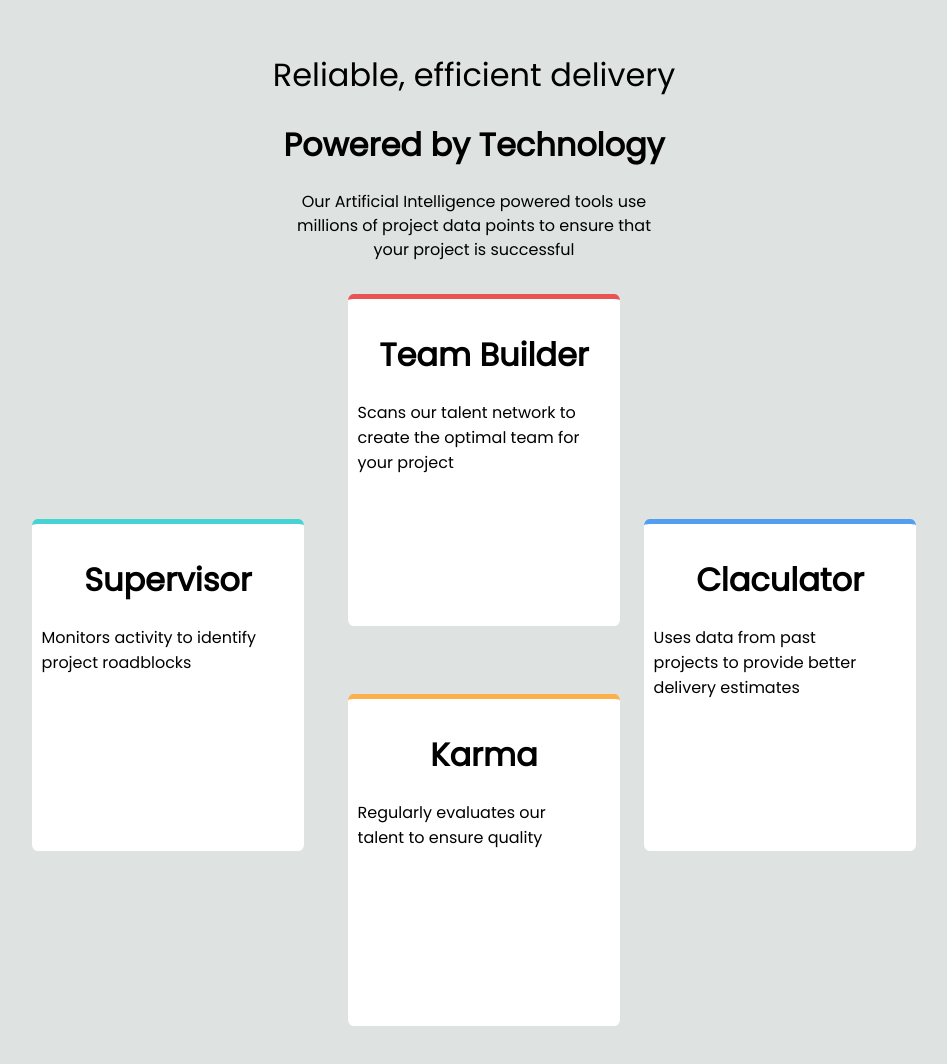
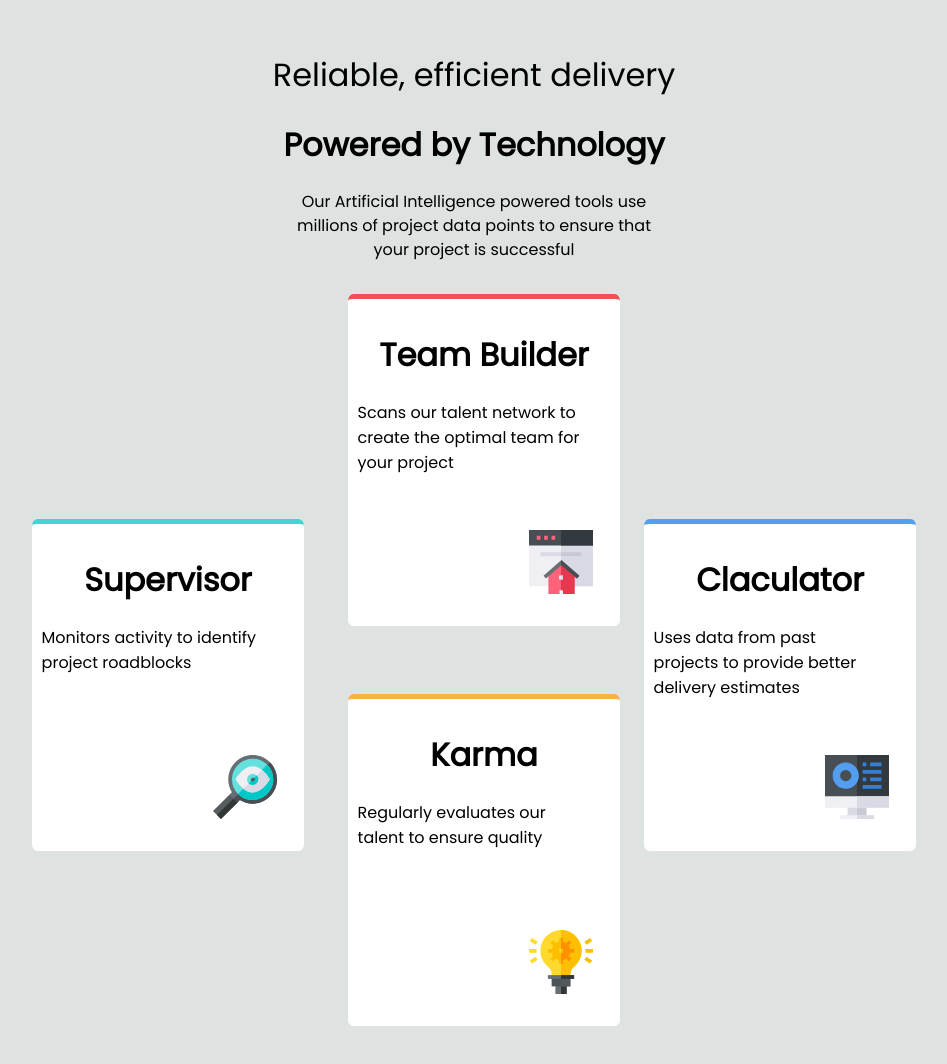
Before and after one commit to chasan97/four_table, a plain HTML site: page index.html in a window 1280 px wide. Shown: the whole page, without its empty margins (166-1113 px from the left). Drawn offline with Linux system fonts and the light colour scheme.

Commit message:
Update index.html

```diff
--- a/index.html
+++ b/index.html
@@ -4,7 +4,7 @@
   <meta charset="UTF-8">
   <meta name="viewport" content="width=device-width, initial-scale=1.0"> <!-- displays site properly based on user's device -->
   <link rel="stylesheet" href="styles.css">
-  <link rel="icon" type="image/png" sizes="32x32" href="./images/favicon-32x32.png">
+  <link rel="icon" type="image/png" sizes="32x32" href="favicon-32x32.png">
   <link href="https://fonts.googleapis.com/css?family=Poppins&display=swap" rel="stylesheet">
   <title>Frontend Mentor | Four card feature section</title>
 
@@ -21,25 +21,25 @@
   <div class="supervisor">
       <h1>Supervisor</h1>
       <p class="supervisor-p">Monitors activity to identify project roadblocks</p>
-      <img class="supervisor-img" src="images\icon-supervisor.svg" alt="">
+      <img class="supervisor-img" src="icon-supervisor.svg" alt="">
     </div>
 
     <div class="team-builder">
       <h1>Team Builder</h1>
       <p class="team-builder-p">Scans our talent network to create the optimal team for your project</p>
-      <img class="team-builder-img" src="images\icon-team-builder.svg" alt="">
+      <img class="team-builder-img" src="icon-team-builder.svg" alt="">
     </div>
 
     <div class="karma">
       <h1>Karma</h1>
       <p class="karma-p">  Regularly evaluates our talent to ensure quality</p>
-      <img class="karma-img" src="images\icon-karma.svg" alt="">
+      <img class="karma-img" src="icon-karma.svg" alt="">
     </div>
 
     <div class="calculator">
       <h1>Claculator</h1>
       <p class="calculator-p">Uses data from past projects to provide better delivery estimates</p>
-      <img class="calculator-img" src="images\icon-calculator.svg" alt="">
+      <img class="calculator-img" src="icon-calculator.svg" alt="">
     </div>
 </div>
 
```
